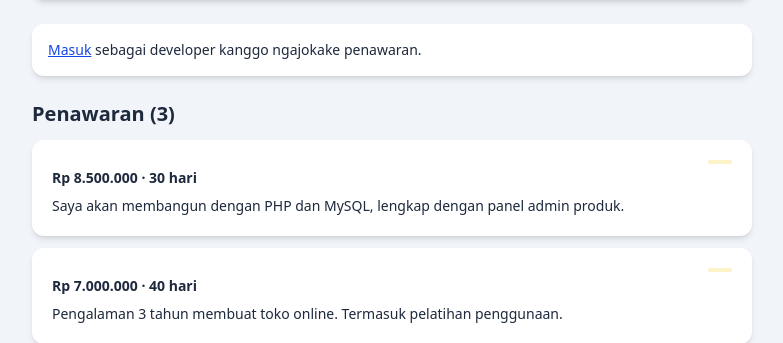
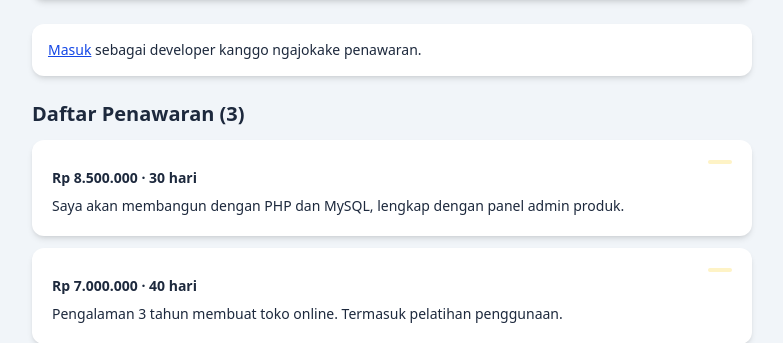
Before and after one commit to 252410102050-dev/garudaHub, a Laravel app: page /projects/1 in a window 1280 px wide. Shown: the part 328-671 px from the top of the page, without its empty margins (248-1031 px from the left). Run offline with Laravel 12, Linux system fonts and the light colour scheme; data comes from the database, SQL or seed files in the repository.

Commit message:
fix: perjelas judul daftar penawaran

```diff
--- a/laravel-app/resources/views/projects/show.blade.php
+++ b/laravel-app/resources/views/projects/show.blade.php
@@ -103,7 +103,7 @@
     </div>
 @endauth
 
-<h2 class="mb-3 mt-6 text-xl font-bold">Penawaran ({{ $project->bids->count() }})</h2>
+<h2 class="mb-3 mt-6 text-xl font-bold">Daftar Penawaran ({{ $project->bids->count() }})</h2>
 
 <div class="space-y-3">
     @forelse ($project->bids as $bid)
```
